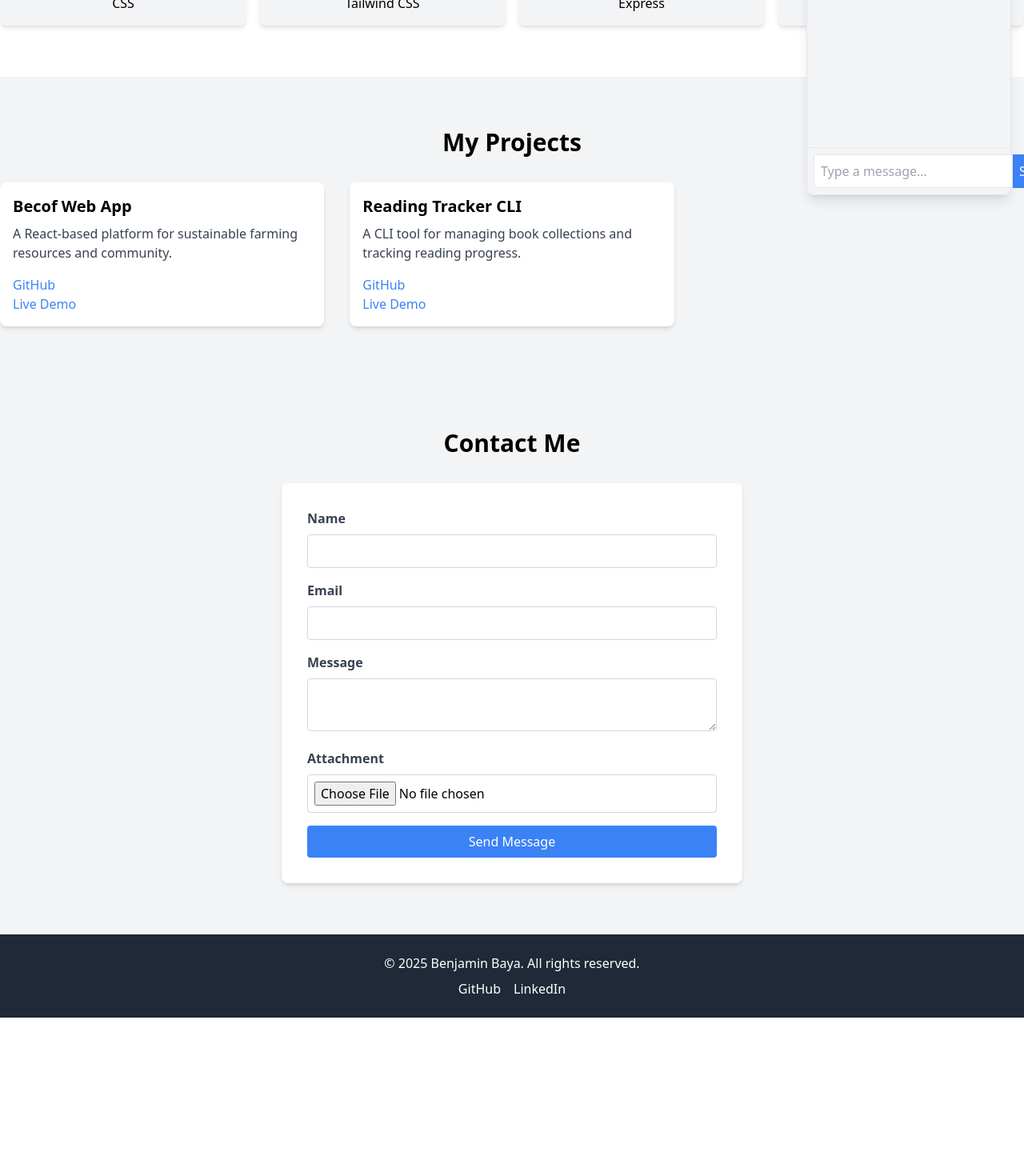
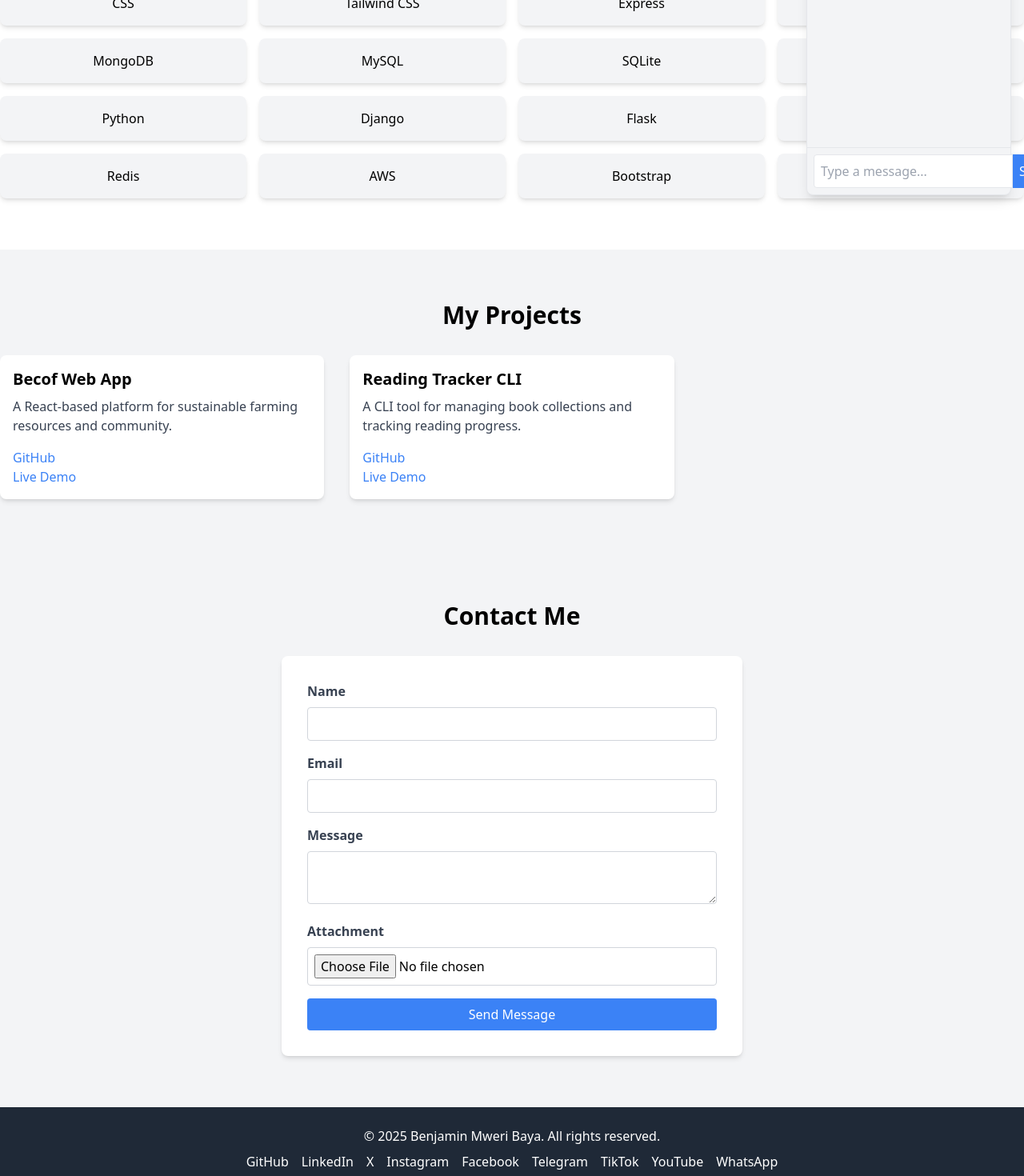
Before and after one commit to benjaminmweribaya/Benjamin-Mweri-Baya-Portfolio, a React (Create React App) app in the folder frontend/: page / in a window 1280 px wide. Shown: the part 540-2010 px from the top of the page at 80% size. Before the commit the page ends 1812 px from the top, so only its background shows below. Built offline with nearby package versions, Linux system fonts and the light colour scheme; the HTML template or start-up script is replaced by a standard one.

Commit message:
add links and update skills

```diff
--- a/frontend/src/components/Footer.jsx
+++ b/frontend/src/components/Footer.jsx
@@ -4,11 +4,17 @@ const Footer = () => {
   return (
     <footer className="bg-gray-800 text-white py-6">
       <div className="container mx-auto text-center">
-        <p>© 2025 Benjamin Baya. All rights reserved.</p>
+        <p>© 2025 Benjamin Mweri Baya. All rights reserved.</p>
         <div className="flex justify-center space-x-4 mt-2">
-          <a href="https://github.com/your-profile" className="hover:text-gray-400">GitHub</a>
-          <a href="https://linkedin.com/in/your-profile" className="hover:text-gray-400">LinkedIn</a>
-          {/* Add other social media links */}
+          <a href="https://github.com/benjaminmweribaya" className="hover:text-gray-400">GitHub</a>
+          <a href="https://linkedin.com/in/benjamin-mweri-baya" className="hover:text-gray-400">LinkedIn</a>
+          <a href="https://x.com/B3njaminBaya" className="hover:text-gray-400">X</a>
+          <a href="https://instagram.com/benjaminmweribaya" className="hover:text-gray-400">Instagram</a>
+          <a href="https://facebook.com/benjaminmweribaya" className="hover:text-gray-400">Facebook</a>
+          <a href="https://t.me/benjaminmweribaya" className="hover:text-gray-400">Telegram</a>
+          <a href="https://www.tiktok.com/@benjaminmweribaya" className="hover:text-gray-400">TikTok</a>
+          <a href="https://www.youtube.com/@benjaminmweribaya" className="hover:text-gray-400">YouTube</a>
+          <a href="https://wa.me/+254783797132" className="hover:text-gray-400">WhatsApp</a>
         </div>
       </div>
     </footer>
--- a/frontend/src/components/Skills.jsx
+++ b/frontend/src/components/Skills.jsx
@@ -2,7 +2,26 @@ import React from 'react';
 
 const Skills = () => {
   const skills = [
-    "React", "JavaScript", "Node.js", "HTML", "CSS", "Tailwind CSS", "Express", "Git"
+    "React",
+    "JavaScript",
+    "Node.js",
+    "HTML",
+    "CSS",
+    "Tailwind CSS",
+    "Express",
+    "Git",
+    "MongoDB",
+    "MySQL",
+    "SQLite",
+    "PostgreSQL",
+    "Python",
+    "Django",
+    "Flask",
+    "Elasticsearch",
+    "Redis",
+    "AWS",
+    "Bootstrap",
+    "REST API",
   ];
 
   return (
```
